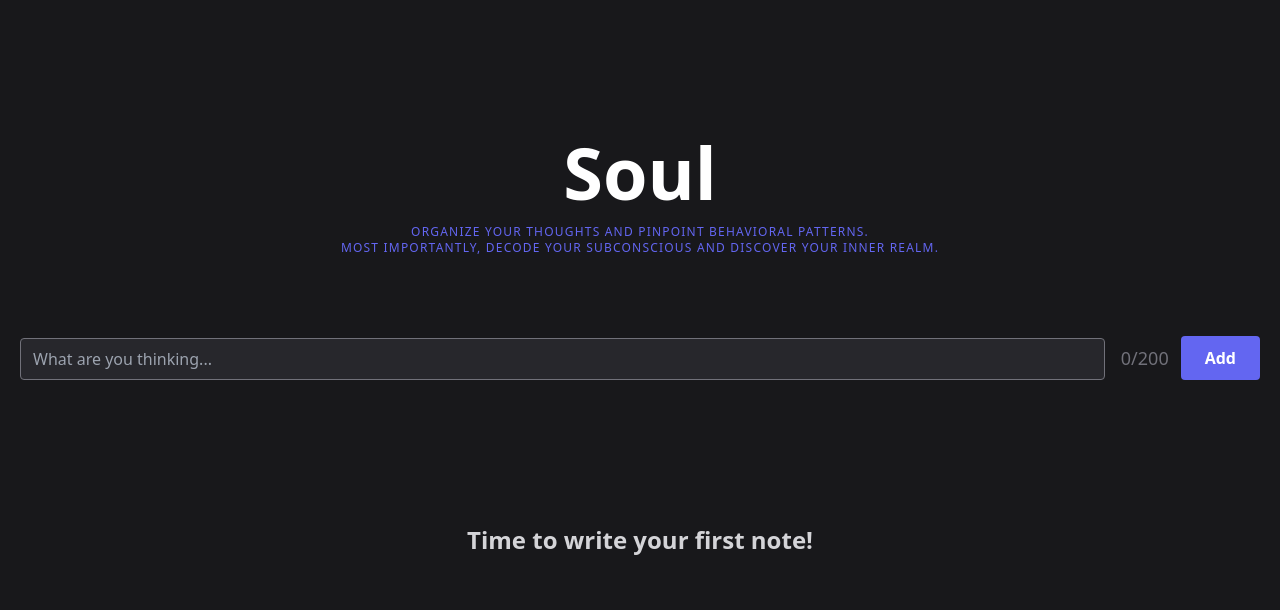
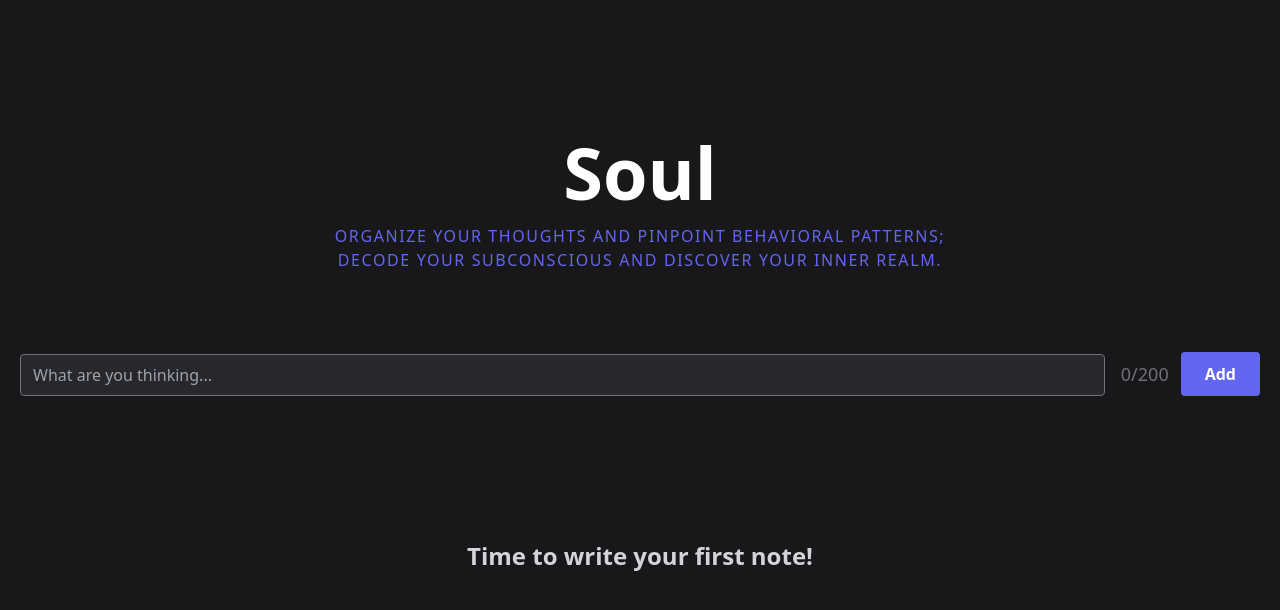
Before and after one commit to technoabsurdist/soulai-frontend, a React (Vite) app: page / in a window 1280 px wide. Shown: the top 610 px of the page. Built offline with nearby package versions, Linux system fonts and the light colour scheme.

Commit message:
last fe change before break

```diff
--- a/src/componentes/Header.tsx
+++ b/src/componentes/Header.tsx
@@ -21,13 +21,13 @@ const Header: React.FC<HeaderProps> = ({
         <h1 className="mt-10 mb-4 text-6xl md:text-5xl lg:text-7xl font-black text-white">
           Soul
         </h1>
-        <h2 className="text-xs text-indigo-500 tracking-widest font-medium uppercase">
-          Organize your thoughts and pinpoint behavioral patterns. <br />
-          Most importantly, decode your subconscious and discover your inner realm.
+        <h2 className="text-s text-indigo-500 tracking-widest font-medium uppercase">
+          Organize your thoughts and pinpoint behavioral patterns; <br />
+          Decode your subconscious and discover your inner realm.
         </h2>
       </div>
 
-      <div className="flex w-full lg:flex-row flex-col mx-auto  items-end sm:space-x-4 sm:space-y-0 space-y-4">
+      <div className="flex w-full lg:flex-row flex-col mx-auto items-end sm:space-x-4 sm:space-y-0 space-y-4">
         <div className="relative md:mb-4 flex-grow w-full">
           <input
             type="text"
```
